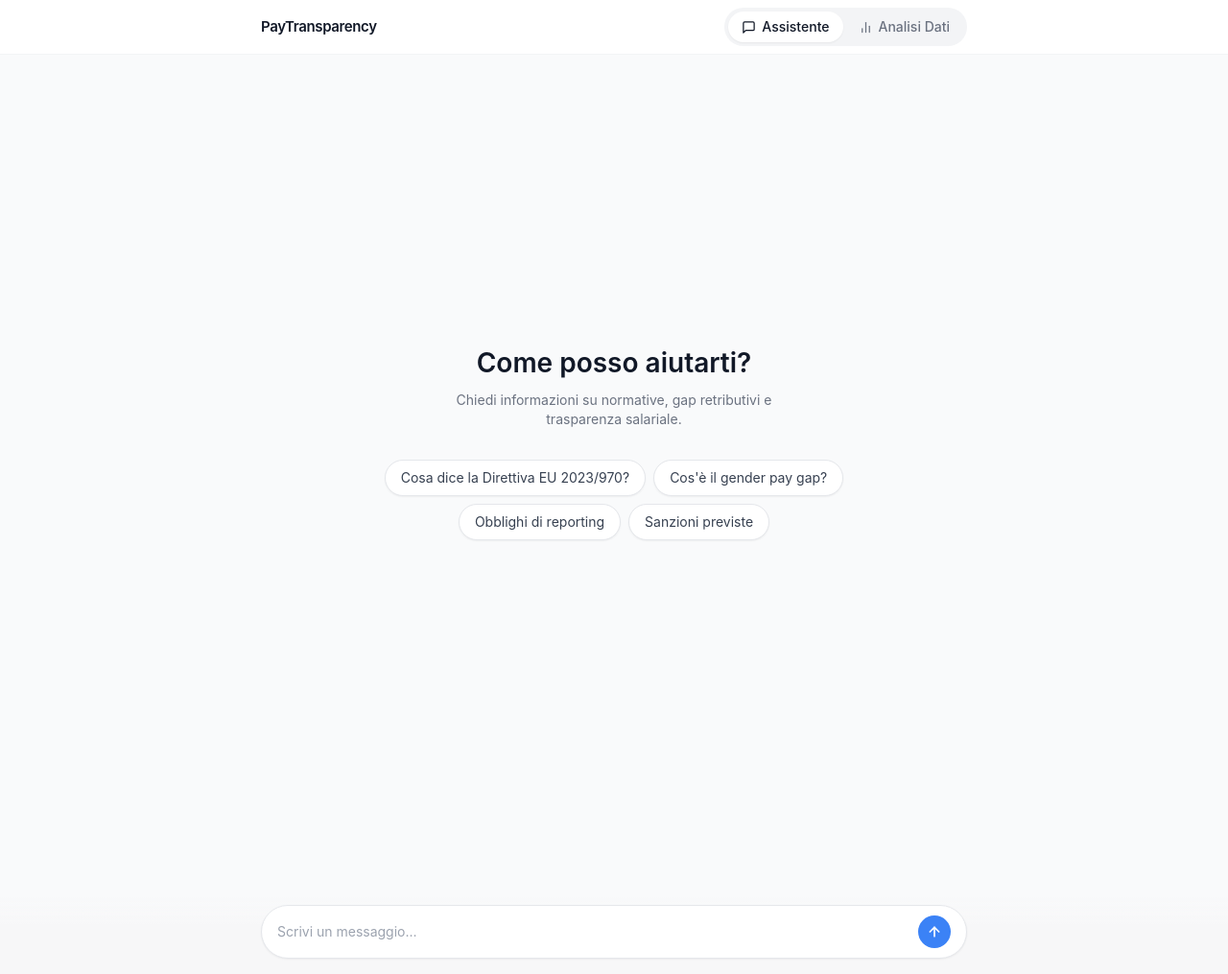
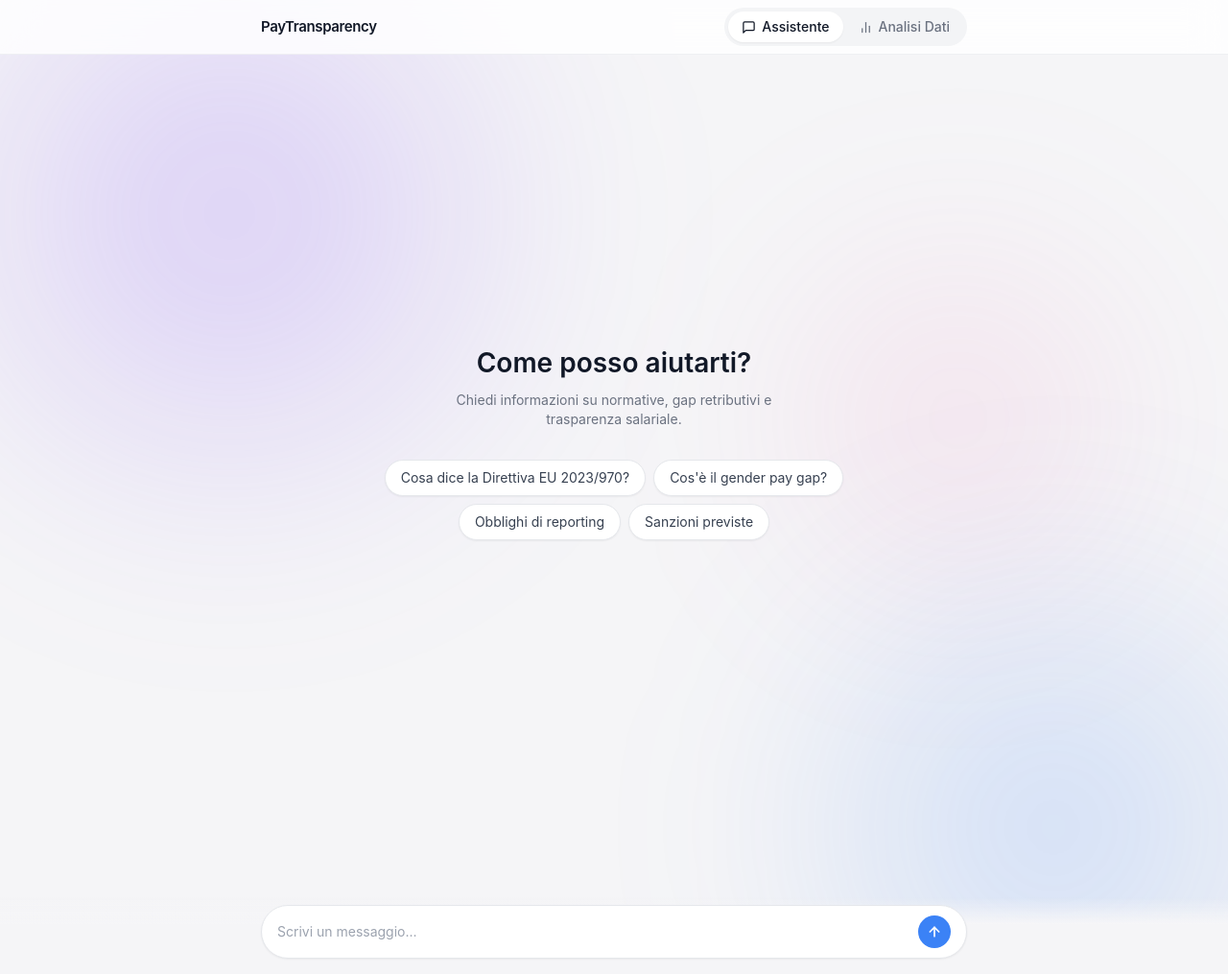
Before and after one commit to marcoguad-HR/pay-transparency-tool, a FastAPI app: page / in a window 1280 px wide. Shown: the whole page at 96% size. Run offline with FastAPI, Linux system fonts and the light colour scheme; some libraries are stand-ins or nearby versions.

Commit message:
feat: aurora orbs background + frosted glass header — Apple macOS aesthetic

```diff
--- a/templates/base.html
+++ b/templates/base.html
@@ -107,6 +107,56 @@
         }
         .markdown-body pre code { background: none; padding: 0; }
 
+        /* ── Aurora orbs background ── */
+        body {
+            background-color: #F5F5F7;
+        }
+
+        .aurora-orb {
+            position: fixed;
+            border-radius: 50%;
+            pointer-events: none;
+            z-index: 0;
+            filter: blur(90px);
+            will-change: transform;
+        }
+
+        .aurora-orb-1 {
+            width: 55vw;
+            height: 55vw;
+            top: -15%;
+            left: -10%;
+            background: radial-gradient(circle, rgba(139, 92, 246, 0.28) 0%, transparent 70%);
+            animation: aurora-drift 14s ease-in-out infinite alternate;
+        }
+
+        .aurora-orb-2 {
+            width: 50vw;
+            height: 50vw;
+            bottom: -15%;
+            right: -10%;
+            background: radial-gradient(circle, rgba(59, 130, 246, 0.22) 0%, transparent 70%);
+            animation: aurora-drift 18s ease-in-out infinite alternate-reverse;
+        }
+
+        .aurora-orb-3 {
+            width: 35vw;
+            height: 35vw;
+            top: 20%;
+            right: 5%;
+            background: radial-gradient(circle, rgba(244, 114, 182, 0.16) 0%, transparent 70%);
+            animation: aurora-drift 22s ease-in-out infinite alternate;
+        }
+
+        @keyframes aurora-drift {
+            0%   { transform: scale(1)    translate(0, 0); }
+            50%  { transform: scale(1.08) translate(2%, 3%); }
+            100% { transform: scale(0.95) translate(-2%, -2%); }
+        }
+
+        /* Ensure page content sits above the orbs */
+        body > * { position: relative; z-index: 1; }
+
         /* Subtle scrollbar for messages areas */
         #chat-messages::-webkit-scrollbar,
         #analysis-messages::-webkit-scrollbar {
@@ -123,7 +173,12 @@
         }
     </style>
 </head>
-<body class="bg-gray-50 h-screen">
+<body class="h-screen">
+    <!-- Aurora background orbs — decorative, pointer-events: none -->
+    <div class="aurora-orb aurora-orb-1" aria-hidden="true"></div>
+    <div class="aurora-orb aurora-orb-2" aria-hidden="true"></div>
+    <div class="aurora-orb aurora-orb-3" aria-hidden="true"></div>
+
     {% block content %}{% endblock %}
 </body>
 </html>
--- a/templates/index.html
+++ b/templates/index.html
@@ -5,7 +5,7 @@
 <!-- ================================================================
      FIXED HEADER — logo + tab navigation
      ================================================================ -->
-<header class="fixed top-0 left-0 right-0 z-50 bg-white border-b border-gray-100">
+<header class="fixed top-0 left-0 right-0 z-50 border-b border-gray-200/60" style="background: rgba(255,255,255,0.82); backdrop-filter: blur(20px); -webkit-backdrop-filter: blur(20px);">
     <div class="max-w-3xl mx-auto px-4 h-14 flex items-center justify-between">
 
         <!-- Logo -->
@@ -185,7 +185,7 @@
          ================================================================ -->
     <div id="footer-assistente"
          class="fixed bottom-0 left-0 right-0 z-40 pb-4 pt-2"
-         style="background: linear-gradient(to top, #F7F7F8 65%, transparent);">
+         style="background: linear-gradient(to top, #F5F5F7 65%, transparent);">
         <form id="chat-form"
               hx-post="/api/chat"
               hx-target="#chat-messages"
@@ -222,7 +222,7 @@
          ================================================================ -->
     <div id="footer-analisi"
          class="fixed bottom-0 left-0 right-0 z-40 pb-4 pt-2 hidden"
-         style="background: linear-gradient(to top, #F7F7F8 65%, transparent);">
+         style="background: linear-gradient(to top, #F5F5F7 65%, transparent);">
         <form id="upload-form-footer"
               hx-post="/api/upload"
               hx-target="#analysis-messages"
```
